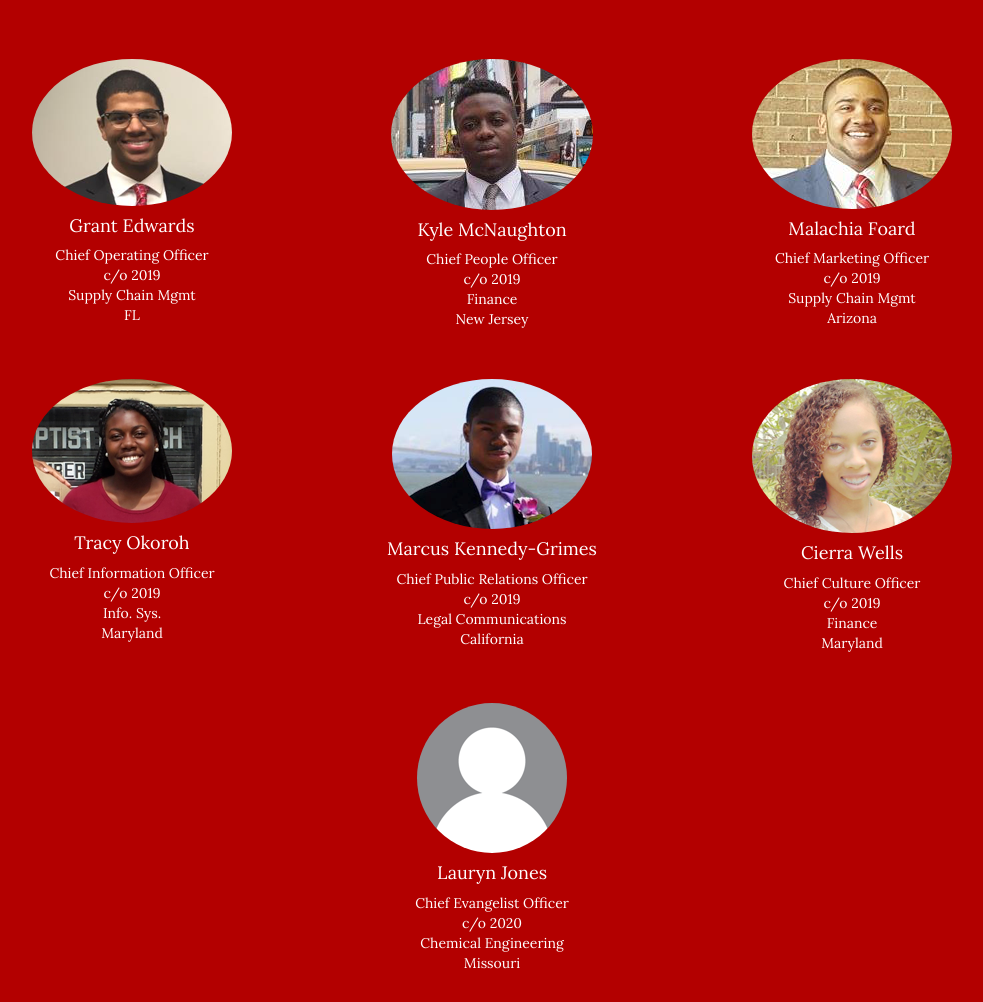
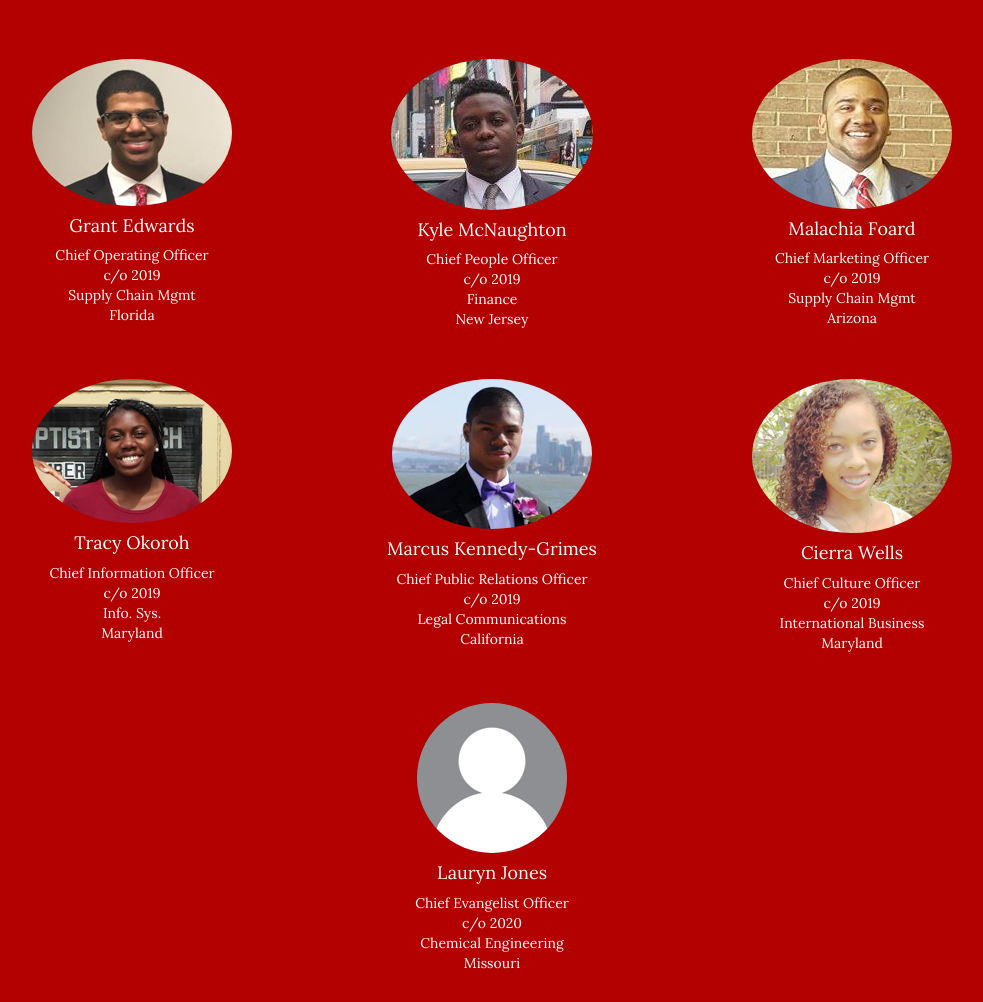
Before and after one commit to gradney/ImpactChapter, a CodeIgniter app: page /test/leaders in a window 1280 px wide. Shown: the part 256-1258 px from the top of the page, without its empty margins (148-1131 px from the left). Run offline with CodeIgniter, Linux system fonts and the light colour scheme; some libraries are stand-ins or nearby versions.

Commit message:
Removed old photo, updated two leads info

```diff
--- a/application/views/page/leaders.php
+++ b/application/views/page/leaders.php
@@ -22,7 +22,7 @@
                   <li>Chief Operating Officer</li>
                   <li>c/o 2019</li>
                   <li>Supply Chain Mgmt</li>
-                  <li>FL</li>
+                  <li>Florida</li>
                 </ul>
               </p>
               <?php /*<a href="#" class="btn btn-primary">Connect</a>*/ ?>
@@ -110,7 +110,7 @@
                 <ul style="list-style: none; padding-left: 0px;">
                   <li>Chief Culture Officer</li>
                   <li>c/o 2019</li>
-                  <li>Finance</li>
+                  <li>International Business</li>
                   <li>Maryland</li>
                 </ul>
               </p>
```
Also changed, not shown: img/pic/profiles/jacqui_headshot.jpg (deleted).
